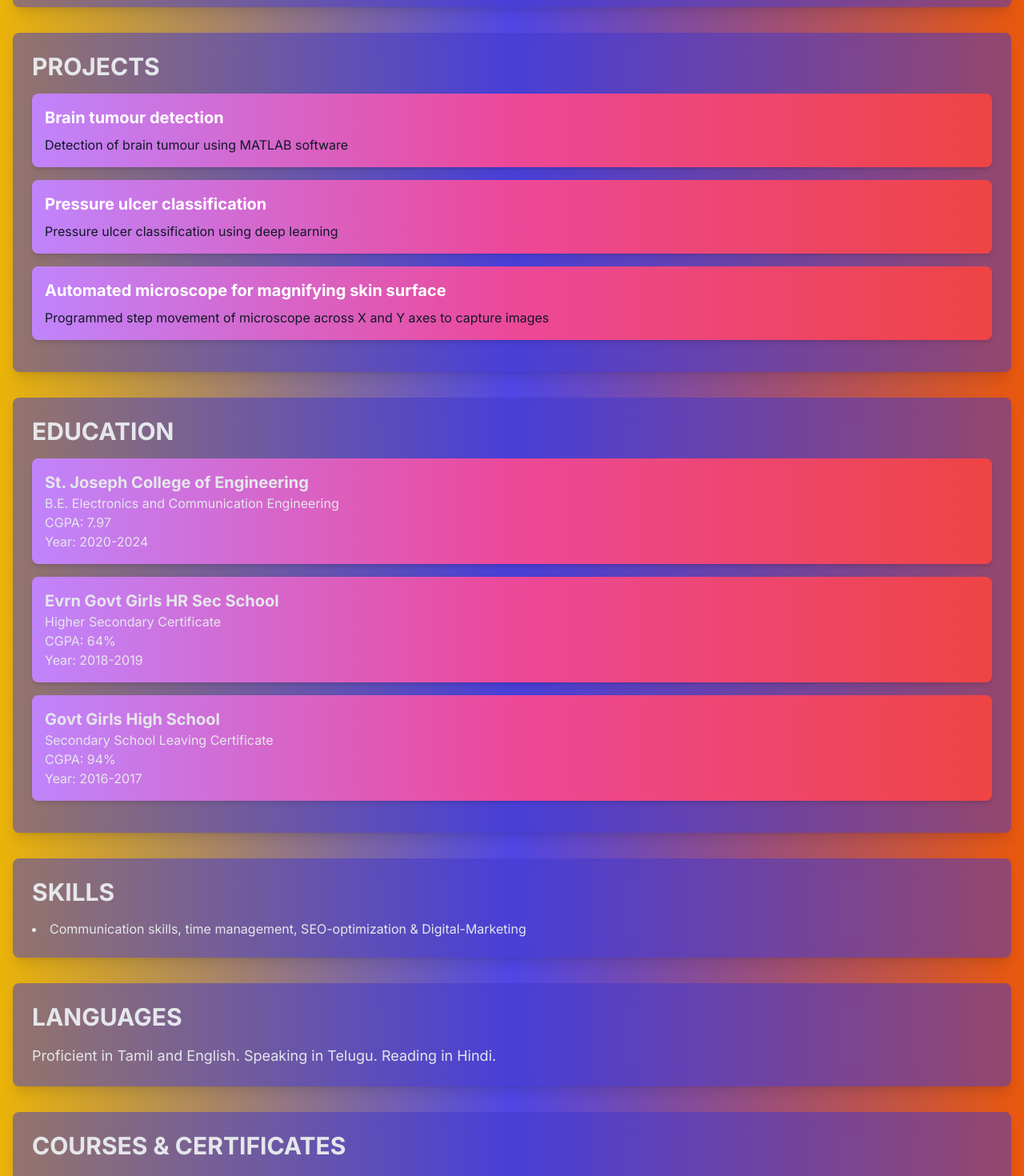
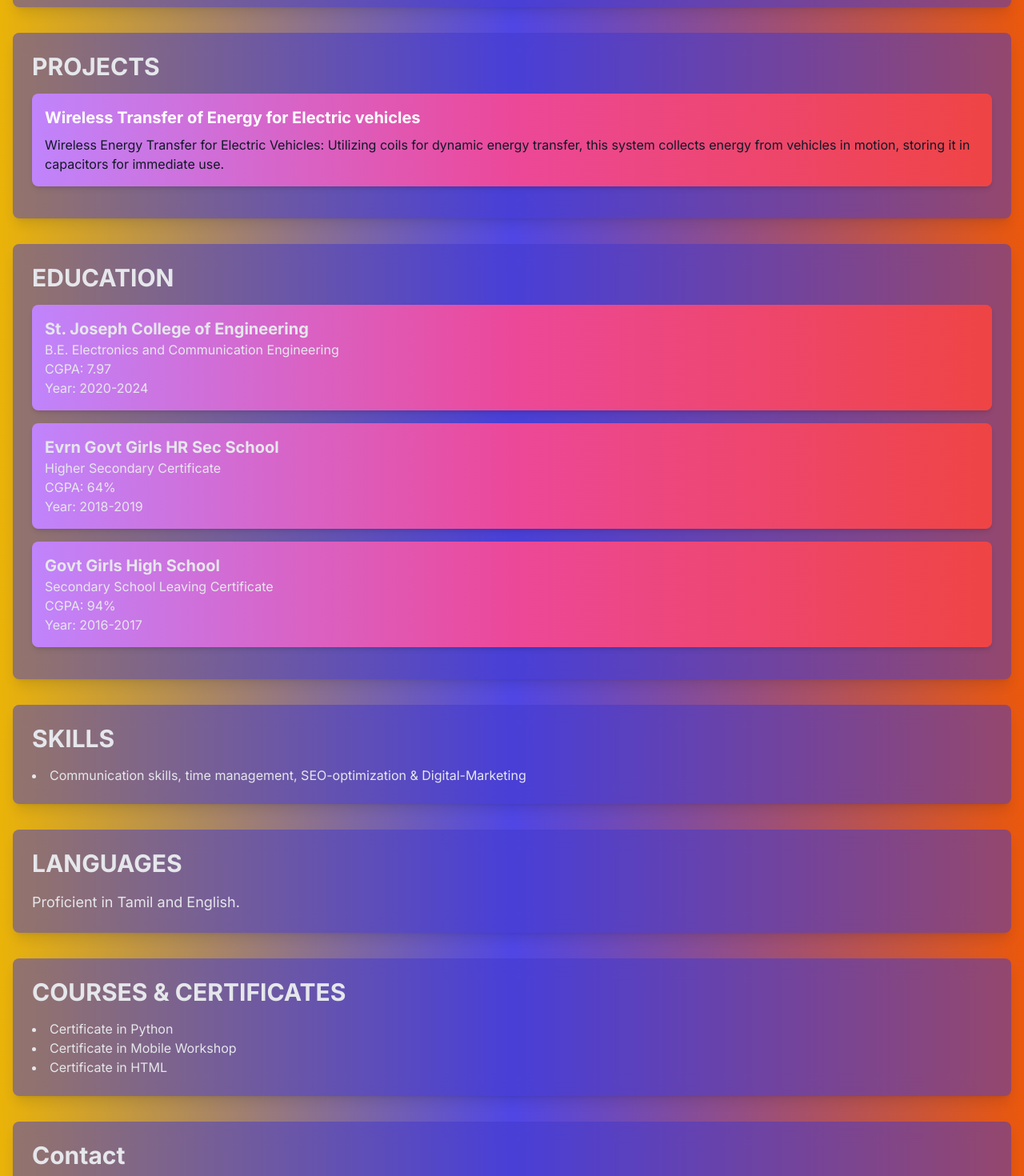
Before and after one commit to chromecruzer/abi, a Next.js app: page / in a window 1280 px wide. Shown: the part 375-1845 px from the top of the page at 80% size. Built offline with nearby package versions, Linux system fonts and the light colour scheme.

Commit message:
Updated with project and removed languages

```diff
--- a/app/page.js
+++ b/app/page.js
@@ -23,22 +23,14 @@ export default function Home() {
           <section id="about" className="my-8 p-6 bg-indigo-700 bg-opacity-50 backdrop-blur-md rounded-lg shadow-lg transform transition-transform duration-500 hover:scale-105 text-gray-200">
             <h2 className="text-3xl font-bold mb-4">OBJECTIVE</h2>
             <p className="leading-relaxed text-lg">
-            Seeking a dynamic career in digital marketing with a focus on SEO optimization. Dedicated to continuous learning, leveraging strong communication, time management, and critical thinking skills to drive organizational success through proactive support and effective collaboration.
+              Seeking a dynamic career in digital marketing with a focus on SEO optimization. Dedicated to continuous learning, leveraging strong communication, time management, and critical thinking skills to drive organizational success through proactive support and effective collaboration.
             </p>
           </section>
           <section id="projects" className="my-8 p-6 bg-indigo-700 bg-opacity-50 backdrop-blur-md rounded-lg shadow-lg transform transition-transform duration-500 hover:scale-105 text-gray-200">
             <h2 className="text-3xl font-bold mb-4">PROJECTS</h2>
             <ProjectCard
-              title="Brain tumour detection"
-              description="Detection of brain tumour using MATLAB software"
-            />
-            <ProjectCard
-              title="Pressure ulcer classification"
-              description="Pressure ulcer classification using deep learning"
-            />
-            <ProjectCard
-              title="Automated microscope for magnifying skin surface"
-              description="Programmed step movement of microscope across X and Y axes to capture images"
+              title="Wireless Transfer of Energy for Electric vehicles"
+              description="Wireless Energy Transfer for Electric Vehicles: Utilizing coils for dynamic energy transfer, this system collects energy from vehicles in motion, storing it in capacitors for immediate use."
             />
           </section>
           <section id="education" className="my-8 p-6 bg-indigo-700 bg-opacity-50 backdrop-blur-md rounded-lg shadow-lg transform transition-transform duration-500 hover:scale-105 text-gray-200">
@@ -71,7 +63,7 @@ export default function Home() {
           <section id="languages" className="my-8 p-6 bg-indigo-700 bg-opacity-50 backdrop-blur-md rounded-lg shadow-lg transform transition-transform duration-500 hover:scale-105 text-gray-200">
             <h2 className="text-3xl font-bold mb-4">LANGUAGES</h2>
             <p className="leading-relaxed text-lg">
-              Proficient in Tamil and English. Speaking in Telugu. Reading in Hindi.
+              Proficient in Tamil and English.
             </p>
           </section>
           <section id="courses" className="my-8 p-6 bg-indigo-700 bg-opacity-50 backdrop-blur-md rounded-lg shadow-lg transform transition-transform duration-500 hover:scale-105 text-gray-200">
```
